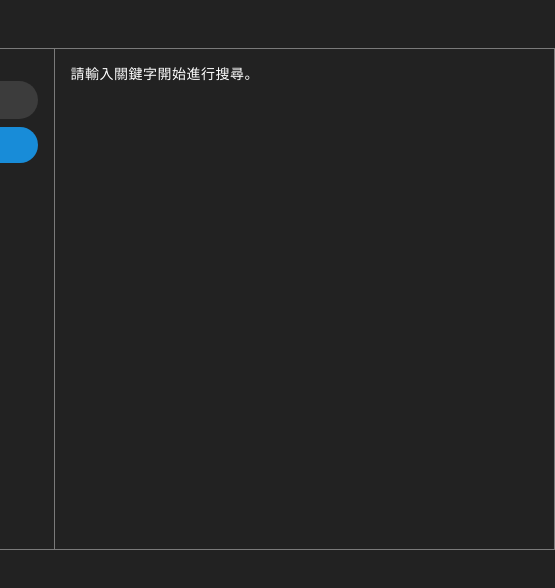
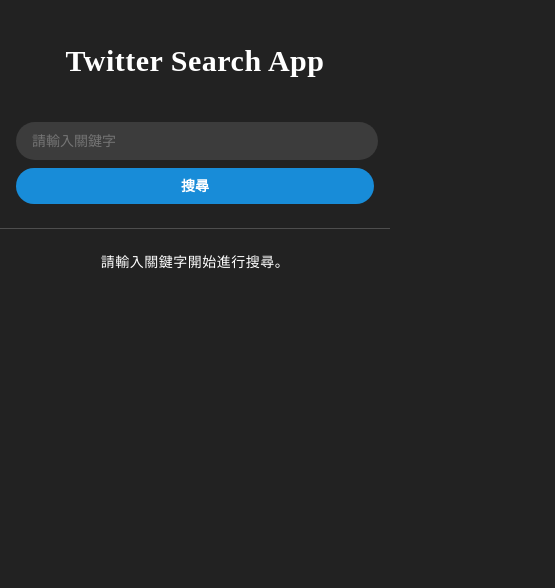
Before and after one commit to and535014/twitter-search, a Nuxt app: page / in a window 390 px wide. Shown: the top 588 px of the page, 555 px wide, since content can reach past the window. Built offline with nearby package versions, Linux system fonts and the light colour scheme; no server answers.

Commit message:
新增 RWD CSS 樣式，以及新增標題、修改部分排版

```diff
--- a/assets/scss/_variables.scss
+++ b/assets/scss/_variables.scss
@@ -2,7 +2,9 @@
 $bg-color: #222;
 $bg-color-tint: lighten($bg-color, 10);
 $font-color: white;
-$border-color: rgba(white, .4);
+$border-color: rgba(white, .2);
+$p-sm: 16px;
+$p-lg: 24px;
 
 $primary: #188CD8;
 
@@ -10,7 +12,6 @@
 $font-size-base: 14px;
 $font-size-title: 18px;
 $font-size-caption: 12px;
-
 
 //layout -----------------------------------------
 
@@ -21,14 +22,14 @@
 // card
 $card-inner-mb: 8px;
 $card-inner-gutter: 12px;
-$card-outer-mb: 8px;
-$card-inner-p: 16px;
+$card-outer-mb: 12px;
+$card-inner-p: $p-sm;
 
 // result-list
 $result-list-inner-mb: 16px;
-$result-list-inner-p: 16px;
+$result-list-inner-px: $p-sm;
+$result-list-inner-py: $p-lg;
 
 //search-box
-$search-box-inner-p: 16px;
-$search-box-inner-pt: 32px;
+$search-box-inner-p: $p-sm;
 $search-box-inner-mb: 8px;
--- a/assets/scss/main.scss
+++ b/assets/scss/main.scss
@@ -2,8 +2,6 @@
 
 // Base ----------------------------------
 body{
-    display: flex;
-    justify-content: center;
     background-color: $bg-color;
     color: $font-color;
     font-size: $font-size-base;
@@ -18,11 +16,6 @@
     &:visited{
         color: $font-color;
     }
-}
-
-.container{
-    max-width: 870px;
-    min-height: 500px;
 }
 
 .btn{
--- a/components/TweetCard.vue
+++ b/components/TweetCard.vue
@@ -68,13 +68,14 @@
 
 <style lang="scss">
 .card{
-    $card-max-width: 450px;
+    // $card-max-width: 100%;
     display: flex;
-    max-width: $card-max-width;
-    min-height: $card-max-width*0.25;
+    // max-width: $card-max-width;
+    // min-height: $card-max-width*0.25;
+    min-height: 25%;
     padding: $card-inner-p;
     border: 1px solid $border-color;
-    transition: .5s;
+    transition: background-color .5s;
 
     &:hover{
         background-color: $bg-color-tint;
@@ -111,5 +112,12 @@
         font-size: $font-size-caption;
         opacity: .6;
     }
+
+    @media screen and (max-width: 576px){
+        padding: 12px;
+        .card__pic{
+            flex-basis: 60px;
+        }
+    }
 }
 </style>
--- a/components/TwitterResultList.vue
+++ b/components/TwitterResultList.vue
@@ -7,7 +7,7 @@
             .list__content__msg
                 p {{ msg }}
     //- .list__btn(v-if="tweets.length")
-        button.btn.btn--primary(@click="fetchNextTweets") 更多
+    //-     button.btn.btn--primary(@click="fetchNextTweets") 更多
 </template>
 
 <script>
@@ -49,17 +49,18 @@
 
 <style lang="scss">
 .list{
-    min-width: 500px;
     max-width: 720px;
-    padding: $result-list-inner-p;
-    border-left: 1px solid $border-color;
+    flex: 1;
+    padding: $result-list-inner-py $result-list-inner-px;
     box-sizing: border-box;
-    overflow: auto;
     .list__content{
         margin-bottom: $result-list-inner-mb;
         .card{
             margin: 0 auto;
             margin-bottom: $card-outer-mb;
+        }
+        .list__content__msg{
+            text-align: center;
         }
     }
     .list__btn{
--- a/components/TwitterSearchBox.vue
+++ b/components/TwitterSearchBox.vue
@@ -47,9 +47,10 @@
 
 <style lang="scss">
 .search-box{
-    min-width: 150px;
-    padding: $search-box-inner-p;
-    padding-top: $search-box-inner-pt;
+    flex-basis: 150px;
+    padding: $result-list-inner-py $result-list-inner-px;
+    border-right: 1px solid $border-color;
+    box-sizing: border-box;
     .search-box__input{
         margin-bottom: $search-box-inner-mb;
         input{
@@ -57,6 +58,7 @@
             appearance: none;
             border-radius: 100px;
             line-height: 36px;
+            width: 100%;
             text-indent: $btn-px;
             font-size: $font-size-base;
             background-color: $bg-color-tint;
@@ -76,5 +78,10 @@
         }
     }
 
+    @media screen and (max-width: 576px){
+        border: none;
+        border-bottom: 1px solid $border-color;
+    }
+
 }
 </style>
--- a/nuxt.config.js
+++ b/nuxt.config.js
@@ -4,7 +4,7 @@
 
   // Global page headers: https://go.nuxtjs.dev/config-head
   head: {
-    title: 'seedbits',
+    title: 'twitter-search',
     htmlAttrs: {
       lang: 'en'
     },
--- a/package.json
+++ b/package.json
@@ -1,5 +1,5 @@
 {
-  "name": "seedbits",
+  "name": "twitter-search",
   "version": "1.0.0",
   "private": true,
   "scripts": {
--- a/pages/index.vue
+++ b/pages/index.vue
@@ -1,7 +1,10 @@
 <template lang="pug">
 .container
-    TwitterSearchBox
-    TwitterResultList
+    .header
+        h1.title Twitter Search App
+    .main
+        TwitterSearchBox
+        TwitterResultList
 </template>
 
 <script>
@@ -12,8 +15,32 @@
 
 <style lang="scss">
 .container{
-    display: flex;
-    border: 1px solid $border-color;
-    margin-top: 48px;
+    width: 100%;
+    max-width: 872px;
+    margin: 24px auto;
+
+    .main{
+        min-height: 500px;
+        display: flex;
+        border: 1px solid $border-color;
+    }
+
+    .header{
+        font-size: 30px;
+        text-align: center;
+        padding: $p-lg;
+        font-weight: bold;
+    }
+
+    @media screen and (max-width: 576px){
+        .header{
+            padding: $p-sm;
+        }
+        .main{
+            display: block;
+            border: none;
+            min-height: 0;
+        }
+    }
 }
 </style>
```
